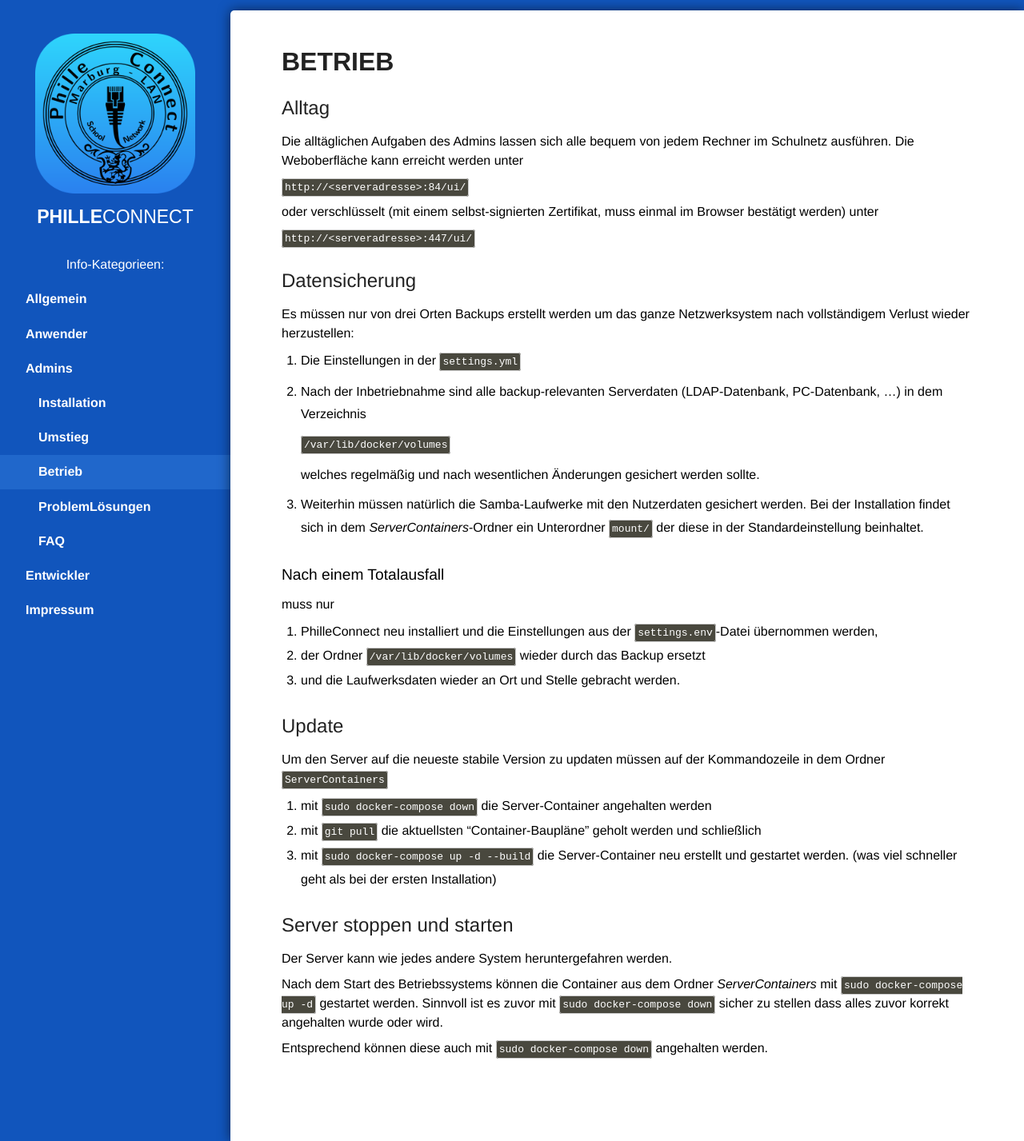
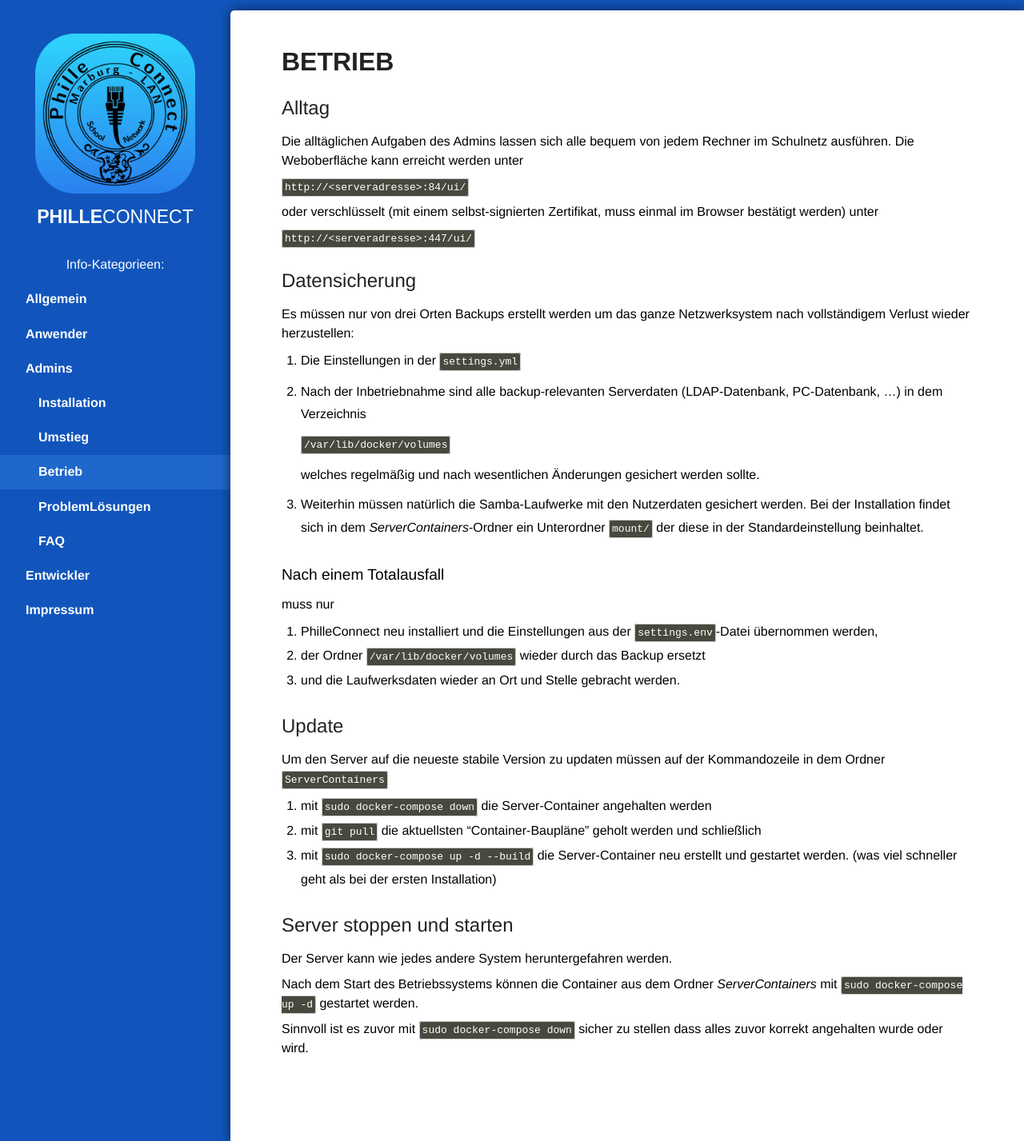
Before and after one commit to philleconnect/philleconnect.github.io, a Jekyll site: the page built from _pages/admins/04_betrieb.md, in a window 1280 px wide. Shown: the whole page at 80% size. Built offline with Jekyll 4.4.1, drawn with Linux system fonts in a browser that asks for light colours.

Commit message:
content fix

```diff
--- a/_pages/admins/04_betrieb.md
+++ b/_pages/admins/04_betrieb.md
@@ -54,6 +54,6 @@
 
 Der Server kann wie jedes andere System heruntergefahren werden.
 
-Nach dem Start des Betriebssystems können die Container aus dem Ordner _ServerContainers_ mit `sudo docker-compose up -d` gestartet werden. Sinnvoll ist es zuvor mit `sudo docker-compose down` sicher zu stellen dass alles zuvor korrekt angehalten wurde oder wird.
+Nach dem Start des Betriebssystems können die Container aus dem Ordner _ServerContainers_ mit `sudo docker-compose up -d` gestartet werden.
 
-Entsprechend können diese auch mit `sudo docker-compose down` angehalten werden.
+Sinnvoll ist es zuvor mit `sudo docker-compose down` sicher zu stellen dass alles zuvor korrekt angehalten wurde oder wird.
```
